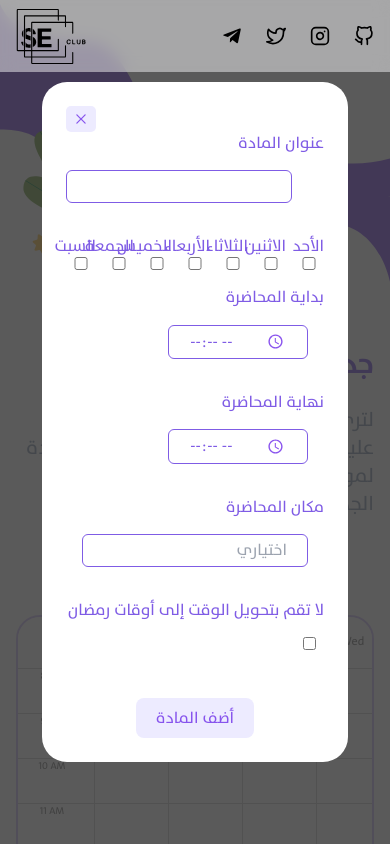
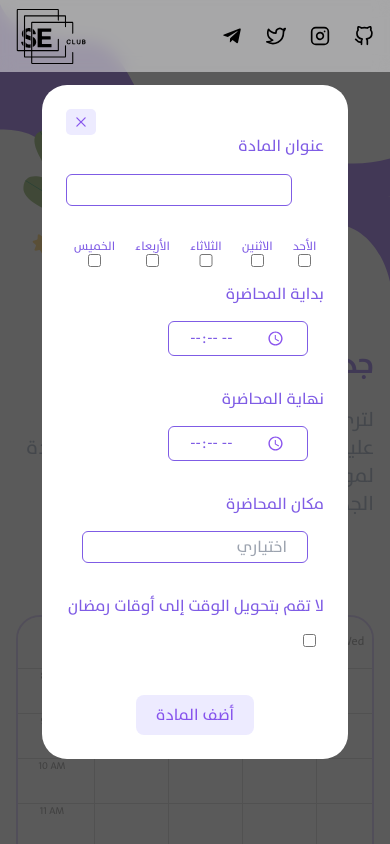
Before and after one commit to theSEClub/ramadan.seclub.io, a Next.js app: page / in a window 390 px wide. Both pictures are taken after a click on the button "إضافة مادة". Shown: the top 844 px of the page. Built offline with nearby package versions, Linux system fonts and the light colour scheme; a web font is replaced by a local one.

Commit message:
fix days on mobile

```diff
--- a/components/AddLecture/AddLectureForm.js
+++ b/components/AddLecture/AddLectureForm.js
@@ -107,8 +107,6 @@ export default function AddLectureForm({addLecture, toggleModal}) {
         {value: "tue", text: "الثلاثاء"},
         {value: "wed", text: "الأربعاء"},
         {value: "thu", text: "الخميس"},
-        {value: "fri", text: "الجمعة"},
-        {value: "sat", text: "السبت"},
     ];
 
   return (
@@ -119,7 +117,7 @@ export default function AddLectureForm({addLecture, toggleModal}) {
             </label>
         </div>
 
-        <div className='grid grid-cols-7 grid-rows-1 gap-2'>
+        <div className='flex flex-row flex-wrap gap-5'>
             <DaysInput days={days} onChange={handleCheckbox}/>
         </div>
 
--- a/components/AddLecture/DaysInput.js
+++ b/components/AddLecture/DaysInput.js
@@ -7,7 +7,7 @@ export default function DaysInput({days, onChange}) {
         {
             days?.map((day) => (
                 <div className={`flex flex-col row-start-1 row-end-2 `} key={day.value}>
-                    <label htmlFor={day.value} className='text-[#7f5ce5] form-day-label' dir="rtl">{day.text}</label>
+                    <label htmlFor={day.value} className='text-[#7f5ce5] form-day-label text-xs' dir="rtl">{day.text}</label>
                     <input
                         id={day.value}
                         className='outline-none'
```
